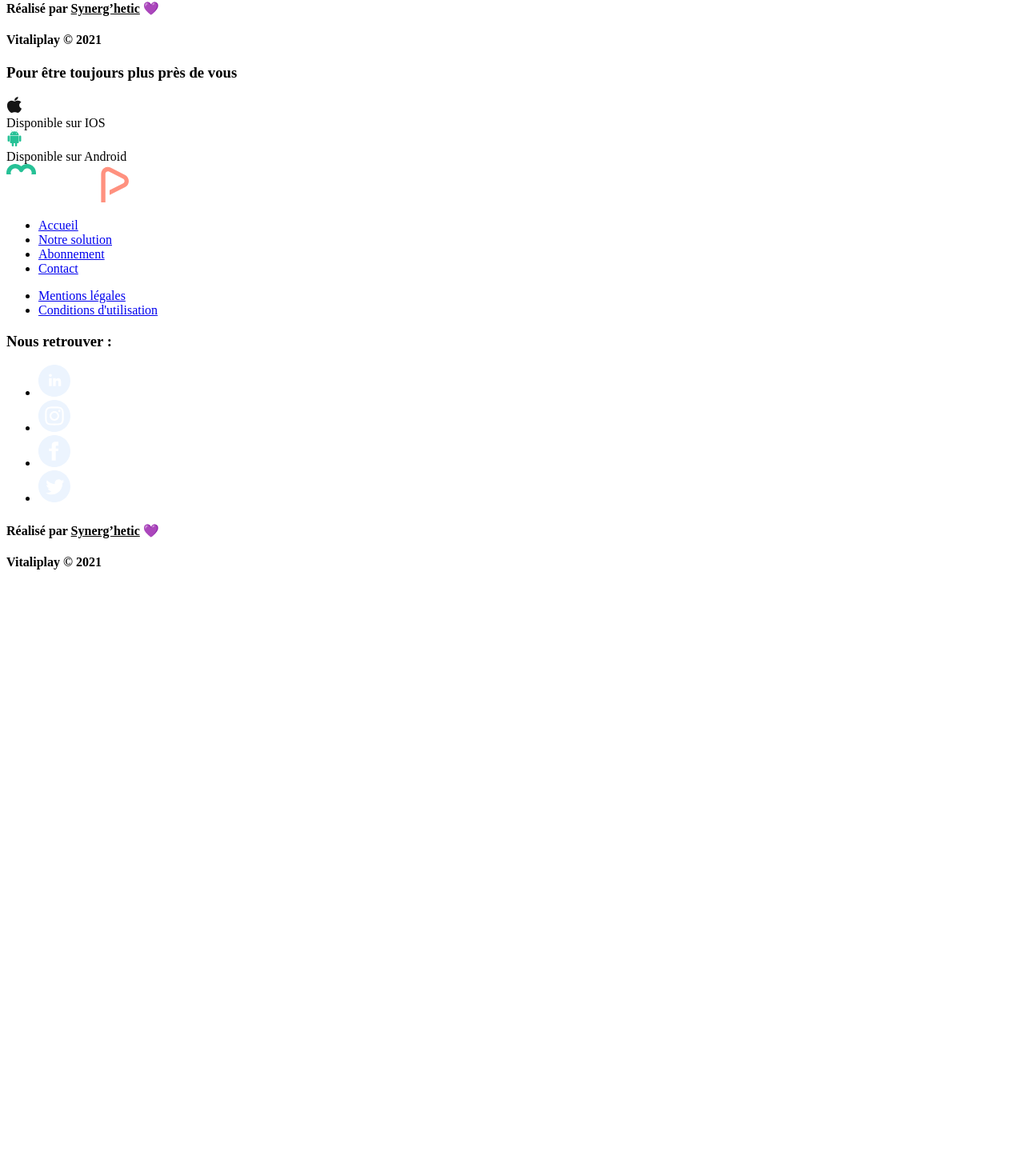
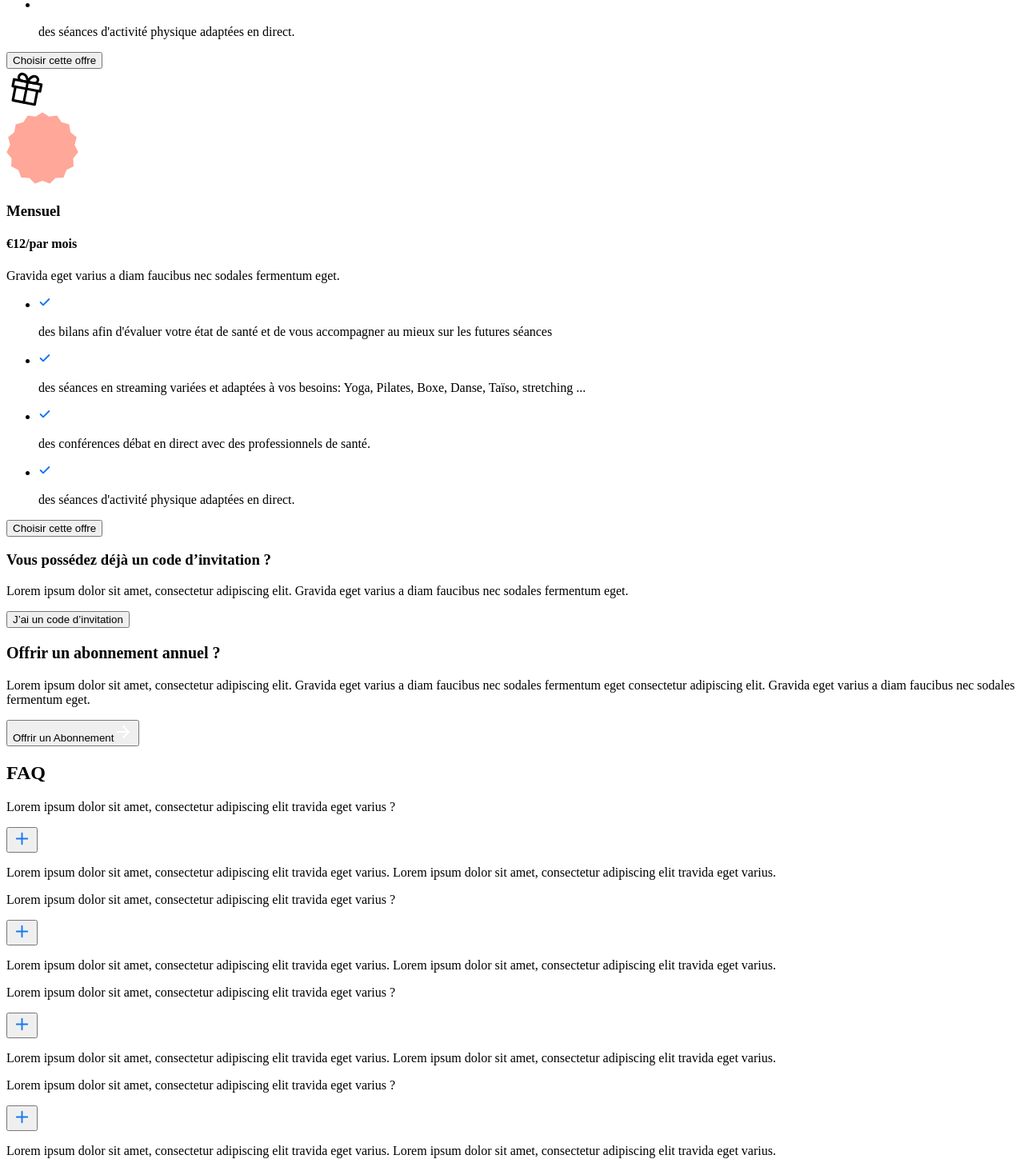
Before and after one commit to bdauphouy/vitaliplay, a Next.js app: page /abonnement in a window 1280 px wide. Shown: the part 1133-2602 px from the top of the page at 80% size. Before the commit the page ends 1866 px from the top, so only its background shows below. Built offline with nearby package versions, Linux system fonts and the light colour scheme.

Commit message:
feat: subscriptions stable page

```diff
--- a/components/Button.js
+++ b/components/Button.js
@@ -1,9 +1,9 @@
 import { Add } from './Icons'
 
-const Button = ({ size }) => {
+const Button = ({ size, color }) => {
   return (
     <button className="pointer-events-none bg-blue-50 rounded-3xl w-8 h-8 md:w-10 md:h-10 flex items-center justify-center">
-      <Add size={size} />
+      <Add size={size} color={color} />
     </button>
   )
 }
--- a/components/Faq.js
+++ b/components/Faq.js
@@ -1,11 +1,12 @@
 import Button from './Button'
+import useResponsiveState from '../hooks/useResponsiveState'
 
 const Faq = ({ question, answer }) => {
-  const buttonSize = useResponsiveState(1024, { from: 40, to: 28 })
+  const buttonSize = useResponsiveState(768, { from: 23, to: 18 })
 
   const openDropDown = e => {
     e.target.parentElement.nextSibling.classList.toggle('max-h-0')
-    e.target.parentElement.nextSibling.classList.toggle('max-h-40')
+    e.target.parentElement.nextSibling.classList.toggle('max-h-16')
     e.target.classList.toggle('rotate-45')
   }
 
@@ -15,13 +16,13 @@ const Faq = ({ question, answer }) => {
         <p className="font-body text-dark-500 font-normal pr-8">{question}</p>
         <div
           onClick={openDropDown}
-          className="cursor-pointer transform"
+          className="cursor-pointer transition"
           style={{ transitionProperty: 'transform' }}>
-          <Button size={buttonSize} />
+          <Button size={buttonSize} color="#1778F2" />
         </div>
       </div>
       <div
-        className="pt-4 max-h-0 overflow-y-hidden duration-300"
+        className="pt-4 max-h-0 overflow-y-hidden duration-700"
         style={{ transitionProperty: 'max-height' }}>
         <p className="font-body text-dark-500 font-normal pr-8">{answer}</p>
       </div>
--- a/components/Icons.js
+++ b/components/Icons.js
@@ -336,3 +336,22 @@ export const Stamp = ({ color = '#000000', size = 18 }) => {
     </svg>
   )
 }
+
+export const Check = ({ color = '#000000', size = 18 }) => {
+  return (
+    <svg
+      width={size}
+      height={size}
+      viewBox="0 0 16 16"
+      fill="none"
+      xmlns="http://www.w3.org/2000/svg">
+      <path
+        d="M13.3332 4L5.99984 11.3333L2.6665 8"
+        stroke={color}
+        strokeWidth="2"
+        strokeLinecap="round"
+        strokeLinejoin="round"
+      />
+    </svg>
+  )
+}
--- a/components/SubscriptionPreview.js
+++ b/components/SubscriptionPreview.js
@@ -1,6 +1,7 @@
 import Cta from './Cta'
 import { Gift, Stamp } from './Icons'
 import useResponsiveState from '../hooks/useResponsiveState'
+import { Check } from './Icons'
 
 const SubscriptionPreview = ({
   title,
@@ -8,17 +9,22 @@ const SubscriptionPreview = ({
   suffix,
   description,
   variant = null,
-  responsive = 'small',
+  size = 'small',
   stamp = false,
+  subPage = false,
+  program = [],
 }) => {
-  const giftSize = useResponsiveState(1024, { from: 50, to: 35 })
+  const giftSize = useResponsiveState(768, { from: 50, to: 35 })
   const stampSize = useResponsiveState(768, { from: 90, to: 64 })
 
   return (
     <div
       className={`${
         variant === 'blue' ? 'bg-blue-900' : 'bg-light-100'
-      } shadow-level1 p-4 pb-6 lg:p-6 lg:pb-8 rounded-lg h-full relative`}>
+      } shadow-level1 h-full p-4 pb-6 lg:p-6 ${
+        size === 'big' ? 'lg:py-8' : 'lg:py-6'
+      } rounded-lg relative flex flex-col justify-between`}>
+      <div>
         <div
           className={`${
             !stamp && 'hidden'
@@ -33,33 +39,62 @@ const SubscriptionPreview = ({
         <h3
           className={`${
             variant === 'blue' ? 'text-light-100' : 'text-dark-700'
-        } font-head font-bold text-lg`}>
+          } font-head font-bold text-lg ${size === 'big' && 'lg:text-xl'}`}>
           {title}
         </h3>
         <h4
-        className={`${responsive === 'small' && 'lg:mt-1'} ${
+          className={`${size === 'small' && 'lg:mt-1'} ${
             variant === 'blue' ? 'text-light-80' : 'text-dark-700'
-        } font-body font-normal text-sm mt-3`}>
+          } font-body font-normal text-sm mt-3 lg:text-base`}>
           <span
             className={`${
               variant === 'blue' ? 'text-light-100' : 'text-dark-900'
-          } text-light-100 font-head font-bold text-4xl pr-2`}>
+            } text-light-100 font-head font-bold text-4xl ${
+              size === 'big' && 'lg:text-5xl lg:font-extrabold'
+            } pr-2`}>
             €{price}
           </span>
           {suffix}
         </h4>
         <p
-        className={`${responsive === 'small' && 'lg:mt-4'} ${
-          variant === 'blue' ? 'text-light-100' : 'text-dark-500'
-        } mt-6 font-body text-md font-normal`}>
+          className={`${
+            variant === 'blue'
+              ? 'text-light-100 border-light-60'
+              : 'text-dark-500 border-dark-100'
+          } mt-4 font-body text-md font-normal ${
+            program.length > 0 && 'border-b-1 pb-6 border-solid'
+          }`}>
           {description}
         </p>
-      <div
-        className={`${
-          responsive === 'small' && 'lg:mt-6'
-        } mt-10 flex justify-center`}>
-        <Cta size="l" type="primary" invert={variant === 'blue'}>
-          En savoir plus
+        <ul className={`flex flex-col gap-4 ${program.length > 0 && 'py-6'}`}>
+          {program.map((item, i) => {
+            return (
+              <li key={i}>
+                <div className="flex">
+                  <div>
+                    <Check
+                      size={16}
+                      color={variant === 'blue' ? '#FFFFFF' : '#1778F2'}
+                    />
+                  </div>
+                  <p
+                    className={`font-normal ${
+                      variant === 'blue' ? 'text-light-100' : 'text-dark-500'
+                    } text-md ml-4`}>
+                    {item}
+                  </p>
+                </div>
+              </li>
+            )
+          })}
+        </ul>
+      </div>
+      <div className="flex justify-center mt-8">
+        <Cta
+          size={size === 'big' ? 'xl' : 'l'}
+          type="primary"
+          invert={variant === 'blue'}>
+          {subPage ? 'Choisir cette offre' : 'En savoir plus'}
         </Cta>
       </div>
     </div>
--- a/pages/abonnement.js
+++ b/pages/abonnement.js
@@ -1,5 +1,128 @@
+import Title from '../components/Title'
+import Subtitle from '../components/Subtitle'
+import SubscriptionPreview from '../components/SubscriptionPreview'
+import Cta from '../components/Cta'
+import Faq from '../components/Faq'
+
 const Subscription = () => {
-  return <></>
+  return (
+    <>
+      <div className="px-6 mt-32 md:px-24 lg:mt-36 overflow-x-hidden lg:overflow-x-visible">
+        <Title type="1" center={true}>
+          Nos abonnements
+        </Title>
+        <div className="mt-4">
+          <Subtitle center={true}>
+            Lorem ipsum dolor sit amet, consectetur adipiscing elit. Gravida
+            eget varius a diam faucibus nec sodales fermentum eget.
+          </Subtitle>
+        </div>
+        <div className="mt-10 gap-4 flex flex-col lg:mt-16 lg:flex-row lg:gap-0 lg:justify-center">
+          <div className="w-full lg:w-96 lg:order-2">
+            <SubscriptionPreview
+              title="Annuel"
+              price="99"
+              suffix="/par an"
+              description="Avec l’abonnement annuel profitez de 1 mois offert et économisez 31% sur l’année"
+              variant="blue"
+              size="big"
+              stamp={true}
+              subPage={true}
+              program={[
+                "des bilans afin d'évaluer votre état de santé et de vous accompagner au mieux sur les futures séances",
+                'des séances en streaming variées et adaptées à vos besoins: Yoga, Pilates, Boxe, Danse, Taïso, stretching ...',
+                'des conférences débat en direct avec des professionnels de santé.',
+                "des séances d'activité physique adaptées en direct.",
+              ]}
+            />
+          </div>
+
+          <div className="w-full lg:py-8 lg:w-96 lg:order-1">
+            <SubscriptionPreview
+              title="Mensuel"
+              price="12"
+              suffix="/par mois"
+              description="Gravida eget varius a diam faucibus nec sodales fermentum eget."
+              size="small"
+              subPage={true}
+              program={[
+                "des bilans afin d'évaluer votre état de santé et de vous accompagner au mieux sur les futures séances",
+                'des séances en streaming variées et adaptées à vos besoins: Yoga, Pilates, Boxe, Danse, Taïso, stretching ...',
+                'des conférences débat en direct avec des professionnels de santé.',
+                "des séances d'activité physique adaptées en direct.",
+              ]}
+            />
+          </div>
+          <div className="self-stretch lg:order-3 w-full lg:w-96 py-8">
+            <div className="flex flex-col justify-center items-center w-full bg-blue-50 px-6 py-10 rounded-lg h-full">
+              <h3 className="font-bold font-head text-xl text-center">
+                Vous possédez déjà un code d’invitation ?
+              </h3>
+              <div className="mt-4">
+                <Subtitle center={true}>
+                  Lorem ipsum dolor sit amet, consectetur adipiscing elit.
+                  Gravida eget varius a diam faucibus nec sodales fermentum
+                  eget.
+                </Subtitle>
+              </div>
+              <div className="mt-6 lg:mt-8">
+                <Cta size="l" type="primary">
+                  J’ai un code d’invitation
+                </Cta>
+              </div>
+            </div>
+          </div>
+        </div>
+        <div className="xl:px-28 mt-4 lg:mt-16">
+          <div className="flex flex-col lg:items-center lg:justify-between lg:flex-row w-full bg-blue-50 py-10 px-4 md:px-8 rounded-lg lg:py-16">
+            <div className="lg:w-1/2 xl:w-3/5">
+              <h3
+                style={{ fontSize: 20 }}
+                className="font-bold font-head text-blue-900 lg:text-xl">
+                Offrir un abonnement annuel ?
+              </h3>
+              <div className="mt-4">
+                <Subtitle>
+                  Lorem ipsum dolor sit amet, consectetur adipiscing elit.
+                  Gravida eget varius a diam faucibus nec sodales fermentum eget
+                  consectetur adipiscing elit. Gravida eget varius a diam
+                  faucibus nec sodales fermentum eget.
+                </Subtitle>
+              </div>
+            </div>
+            <div className="mt-6 lg:mt-0">
+              <Cta size="l" type="primary" arrow="right">
+                Offrir un Abonnement
+              </Cta>
+            </div>
+          </div>
+          <div className="mt-4 lg:mt-20">
+            <Title center={true} type="1">
+              FAQ
+            </Title>
+            <div className="mt-12">
+              <Faq
+                question="Lorem ipsum dolor sit amet, consectetur adipiscing elit travida eget varius ?"
+                answer="Lorem ipsum dolor sit amet, consectetur adipiscing elit travida eget varius. Lorem ipsum dolor sit amet, consectetur adipiscing elit travida eget varius."
+              />
+            </div>
+            <Faq
+              question="Lorem ipsum dolor sit amet, consectetur adipiscing elit travida eget varius ?"
+              answer="Lorem ipsum dolor sit amet, consectetur adipiscing elit travida eget varius. Lorem ipsum dolor sit amet, consectetur adipiscing elit travida eget varius."
+            />
+            <Faq
+              question="Lorem ipsum dolor sit amet, consectetur adipiscing elit travida eget varius ?"
+              answer="Lorem ipsum dolor sit amet, consectetur adipiscing elit travida eget varius. Lorem ipsum dolor sit amet, consectetur adipiscing elit travida eget varius."
+            />
+            <Faq
+              question="Lorem ipsum dolor sit amet, consectetur adipiscing elit travida eget varius ?"
+              answer="Lorem ipsum dolor sit amet, consectetur adipiscing elit travida eget varius. Lorem ipsum dolor sit amet, consectetur adipiscing elit travida eget varius."
+            />
+          </div>
+        </div>
+      </div>
+    </>
+  )
 }
 
 export default Subscription
```
Also changed, not shown: pages/index.js (+9 -7 lines). Lines whose indentation alone changed are shown as unchanged.
